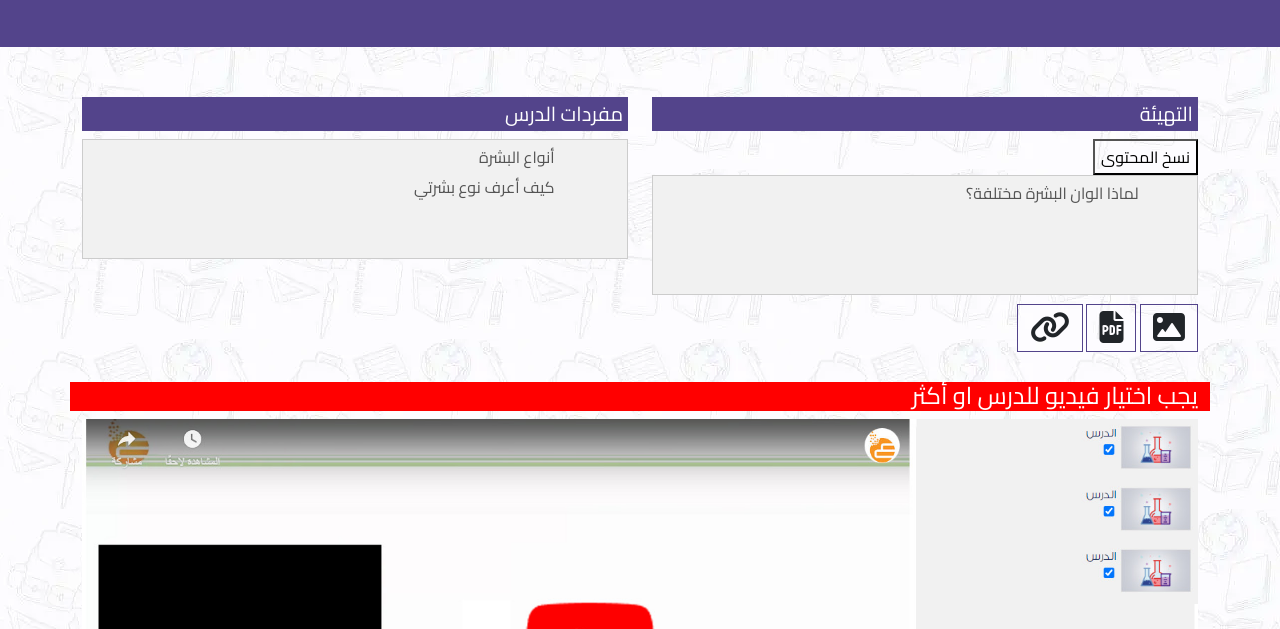
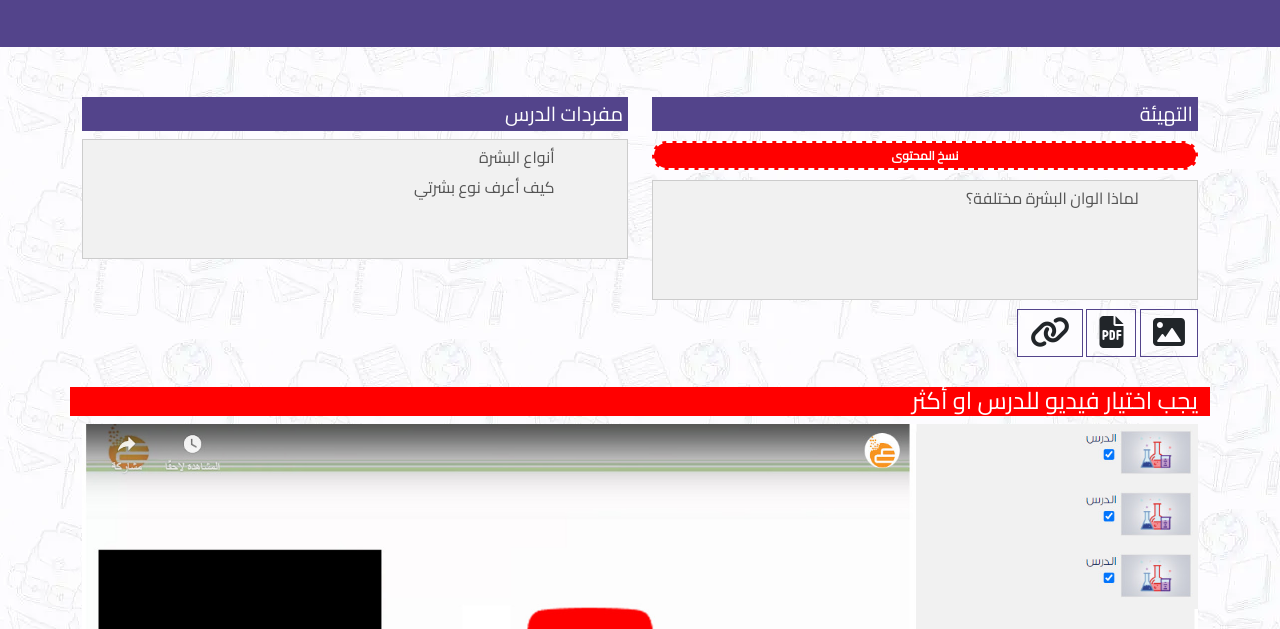
Before and after one commit to KotbBeh/mmta, a plain HTML site: page subject.html in a window 1280 px wide. Shown: the part 171-800 px from the top of the page. Drawn offline with Linux system fonts and the light colour scheme.

Commit message:
Update style.css

```diff
--- a/css/style.css
+++ b/css/style.css
@@ -372,6 +372,16 @@ a, input, select, textarea, button {
     color: #fff;
     text-align: center;
 }
+.test-copy{
+   font-size: 12px;
+    font-weight: bold;
+    border-radius: 50px;
+    width: 100%;
+    margin-bottom: 10px;
+    background: #f00;
+    border: 2px dashed #fff;
+    color: #fff;
+}
 .data{
     margin-top: 50px;
 }
```
